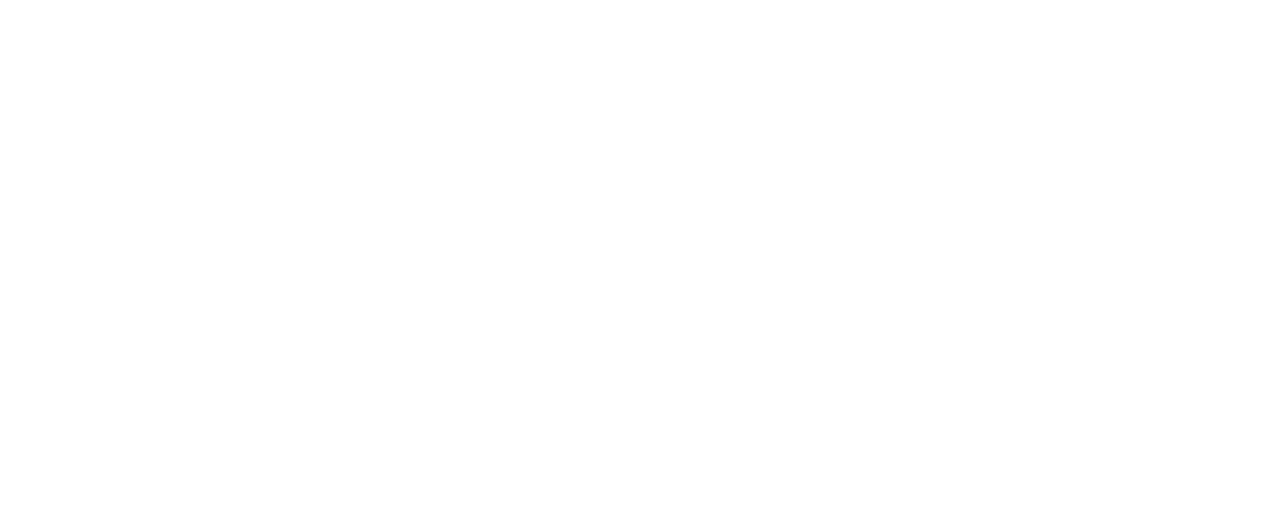
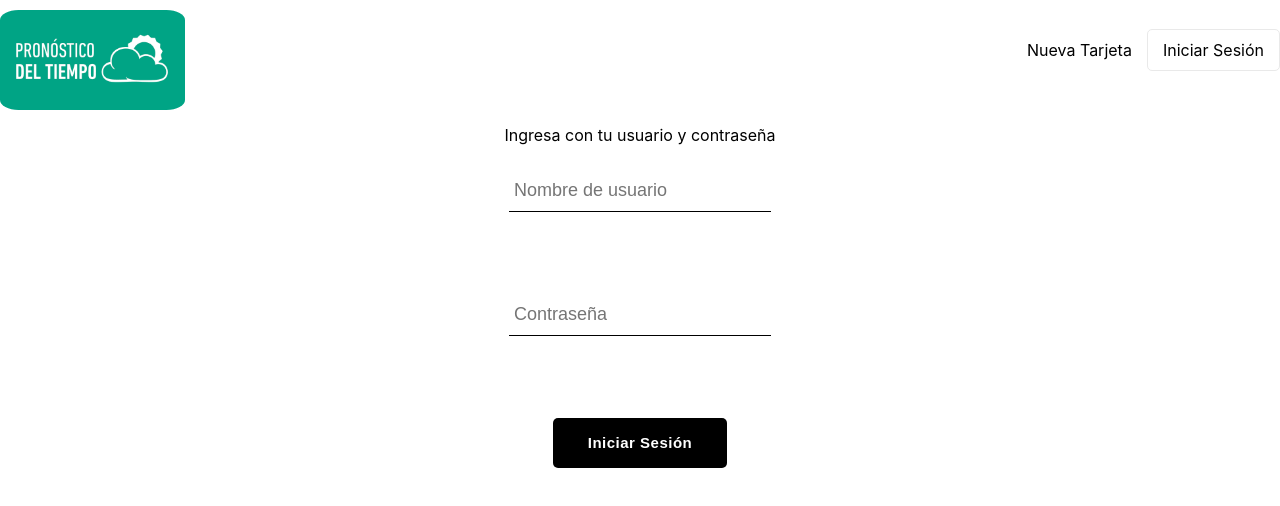
Before and after one commit to maxipereyra/pilis-mod3-gallardo-pereyra, a React (Create React App) app: page /login in a window 1280 px wide. Before the commit this address had no page. Shown: the top 506 px of the page. Built offline with nearby package versions, Linux system fonts and the light colour scheme.

Commit message:
cambios en navegation y agrego login

```diff
--- a/package.json
+++ b/package.json
@@ -9,6 +9,7 @@
     "react": "^18.2.0",
     "react-dom": "^18.2.0",
     "react-hook-form": "^7.37.0",
+    "react-icons": "^4.6.0",
     "react-router-dom": "^6.4.2",
     "react-scripts": "5.0.1",
     "web-vitals": "^2.1.4"
--- a/src/App.js
+++ b/src/App.js
@@ -1,6 +1,8 @@
 import './App.css';
 import { Routes, Route } from 'react-router-dom';
 import Home from './routes/Home/Home';
+import Navigation from './routes/Navigation/Navigation';
+import Login from './routes/Login/Login';
 import WeatherCreation from './routes/Weather/WeatherCreation'
 
 
@@ -9,8 +11,13 @@
     <div className="App">
       {/* definimos distintos puntos de navegacion para la app */}
       <Routes>
-        <Route path='/' element={<Home/>}/>
-        <Route path='/formulario' element={<WeatherCreation/>}/>
+        <Route path='/' element={<Navigation/>}>
+           <Route index element={<Home/>}/>
+           <Route path='login' element={<Login/>}/>
+           <Route path='/formulario' element={<WeatherCreation/>}/>
+        </Route>
+
+
       </Routes>
     </div>
   );
--- /dev/null
+++ b/src/context/UserContext.js
@@ -0,0 +1,14 @@
+import { createContext, useState } from "react";
+
+export const UserContext = createContext({
+  currentUser: {},
+  setCurrentUser: () => {}
+})
+
+export const UserProvider = ({ children }) => {
+  /* defino un estado */
+  const [currentUser, setCurrentUser] = useState(null);
+  const value = { currentUser, setCurrentUser };
+
+  return <UserContext.Provider value={value}>{children}</UserContext.Provider>;
+}
--- a/src/index.js
+++ b/src/index.js
@@ -4,15 +4,18 @@
 import App from './App';
 import reportWebVitals from './reportWebVitals';
 import { BrowserRouter } from 'react-router-dom';
+import { UserProvider } from './context/UserContext';
 import { FormProvider } from './context/FormContext';
 
 const root = ReactDOM.createRoot(document.getElementById('root'));
 root.render(
   <React.StrictMode>
     <BrowserRouter>
-      <FormProvider>
-        <App />
-      </FormProvider>
+      <UserProvider>
+        <FormProvider>
+          <App />
+        </FormProvider>
+      </UserProvider>
     </BrowserRouter>
   </React.StrictMode>
 );
--- /dev/null
+++ b/src/routes/Login/Login.css
@@ -0,0 +1,41 @@
+.sign-in-container, .sign-in-form {
+    display: flex;
+    flex-direction: column;
+    align-items: center;
+  }
+
+  .input-form {
+    background: none;
+    background-color: white;
+    font-size: 18px;
+    padding: 10px 10px 10px 5px;
+    display: block;
+    width: 100%;
+    border: none;
+    border-radius: 0;
+    border-bottom: 1px solid #000;
+    margin: 25px 0;
+  }
+
+  .input-form:focus {
+    outline: none;
+  }
+
+  .btn-form {
+    min-width: 165px;
+    width: auto;
+    height: 50px;
+    border-radius: 5px;
+    letter-spacing: 0.5px;
+    line-height: 50px;
+    padding: 0 35px 0 35px;
+    font-size: 15px;
+    background-color: black;
+    color: white;
+    font-weight: bolder;
+    border: none;
+    cursor: pointer;
+    display: flex;
+    justify-content: center;
+    margin-top: 25px;
+  }
--- /dev/null
+++ b/src/routes/Login/Login.jsx
@@ -0,0 +1,52 @@
+import { useContext } from 'react';
+import { useForm } from 'react-hook-form'
+import { useNavigate } from 'react-router-dom';
+import { UserContext } from '../../context/UserContext';
+import './Login.css'
+
+const Login = () => {
+
+  const { setCurrentUser } = useContext(UserContext)
+  const { register, handleSubmit, formState: { errors } } = useForm();
+  const navigate = useNavigate()
+
+  const onSubmit = (data) => {
+    localStorage.setItem('currentUser', JSON.stringify(data))
+    setCurrentUser(data)
+    navigate('/')
+  }
+
+  return (
+    <div className='sign-in-container'>
+      <span>Ingresa con tu usuario y contraseña</span>
+      <form className='sign-in-form' onSubmit={handleSubmit(onSubmit)}>
+        <input
+          className='input-form'
+          type="text"
+          placeholder='Nombre de usuario'
+          {...register('username', {
+              required : 'Debe ingresar su nombre de usuario'
+            }
+          )
+        } />
+        <p>{errors.username?.message}</p>
+        <input
+          className='input-form'
+          type='password'
+          placeholder='Contraseña'
+          {...register(
+              'password',
+              {
+                required : 'Debe ingresar su contraseña'
+              }
+            )
+          }
+        />
+        <p>{errors.password?.message}</p>
+         <button className='btn-form' type='submit'>Iniciar Sesión</button>
+      </form>
+    </div>
+  )
+}
+
+export default Login
--- a/src/routes/Navigation/Navigation.jsx
+++ b/src/routes/Navigation/Navigation.jsx
@@ -0,0 +1,53 @@
+import { useContext, useEffect } from 'react';
+import { Link, Outlet } from 'react-router-dom';
+import { UserContext } from '../../context/UserContext';
+import palettoLogo from '../../assets/logo-clima.png';
+import './Navigation.css';
+
+const Navigation = () => {
+  const { currentUser, setCurrentUser } = useContext(UserContext);
+
+  useEffect(() => {
+    const userStored = localStorage.getItem('currentUser')
+    console.log({userStored})
+    if (userStored) {
+      setCurrentUser(JSON.parse(userStored))
+    }
+  }, [])
+
+  const handleSignOut = () => {
+    setCurrentUser(null);
+  };
+
+  return (
+    <>
+      <div className='navigation'>
+        <Link className='logo-container' to='/'>
+          <img src={palettoLogo} alt='Logo' className='logo' />
+        </Link>
+        <div className='nav-links-container'>
+          {currentUser ? (
+            <Link className='nav-link' to='/formulario'>
+              Nueva Tarjeta
+            </Link>
+          ) : (
+            <span className='nav-link'>Nueva Tarjeta</span>
+          )}
+
+          {currentUser ? (
+            <span className='nav-link' onClick={handleSignOut}>
+              Cerrar Sesión
+            </span>
+          ) : (
+            <Link className='nav-link sign-in' to='/login'>
+              Iniciar Sesión
+            </Link>
+          )}
+        </div>
+      </div>
+      <Outlet />
+    </>
+  );
+};
+
+export default Navigation;
```
Also changed, not shown: src/assets/logo-clima.png (added), 1 other file (tests, documents, lock files or other folders).
